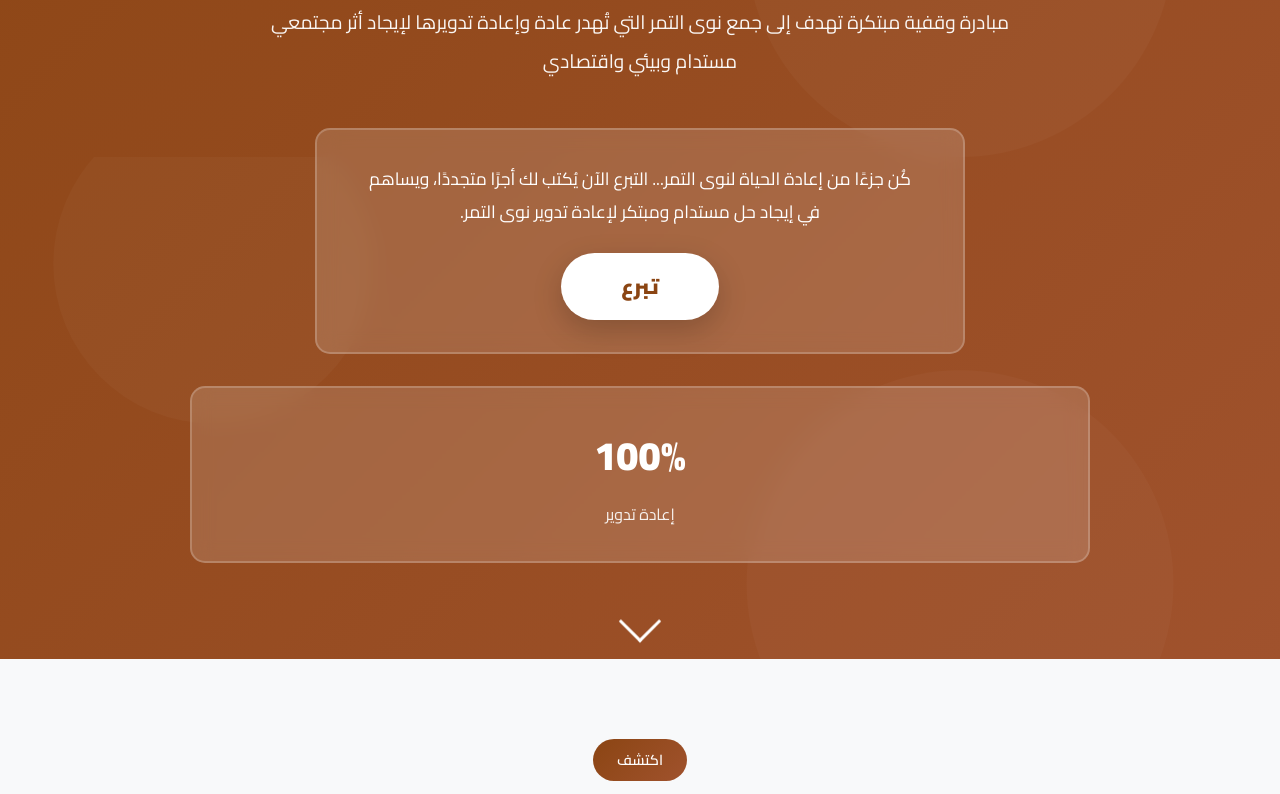
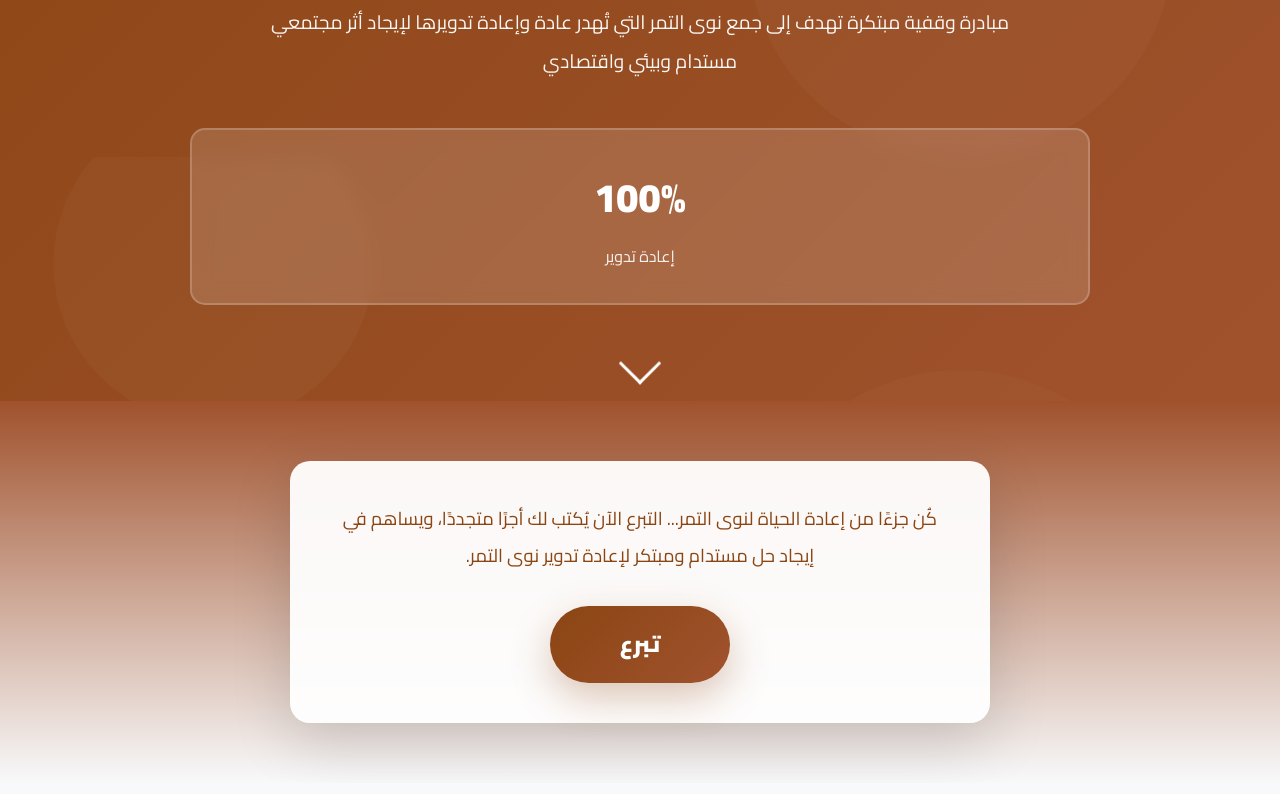
Before and after one commit to mfkrtnote-beep/wep, a website: page public/index.html in a window 1280 px wide. Shown: the part 575-1369 px from the top of the page. Drawn offline with Linux system fonts and the light colour scheme; no server answers.

Commit message:
feat: Move donate CTA to position below hero section
- Moved donate explanation box from inside hero to separate section
- Positioned between hero scroll indicator and quick access section
- Changed to solid white background (0.95 opacity) for better readability
- Brown text on white background instead of white on transparent
- Brown gradient button instead of white button
- Enhanced shadow and visual prominence
- Smoother transition from hero to quick access
- Better separation and visual hierarchy

```diff
--- a/public/index.html
+++ b/public/index.html
@@ -48,14 +48,6 @@
                     مبادرة وقفية مبتكرة تهدف إلى جمع نوى التمر التي تُهدر عادة
                     وإعادة تدويرها لإيجاد أثر مجتمعي مستدام وبيئي واقتصادي
                 </p>
-                <div class="donate-explanation" style="background: rgba(255, 255, 255, 0.15); padding: 2rem 2.5rem; border-radius: 15px; margin: 2rem auto; max-width: 650px; backdrop-filter: blur(10px); border: 2px solid rgba(255, 255, 255, 0.2);">
-                    <p style="color: white; font-size: 1.1rem; line-height: 1.9; margin: 0 0 1.5rem 0; text-align: center; font-weight: 500;">
-                        كُن جزءًا من إعادة الحياة لنوى التمر... التبرع الآن يُكتب لك أجرًا متجددًا، ويساهم في إيجاد حل مستدام ومبتكر لإعادة تدوير نوى التمر.
-                    </p>
-                    <div style="text-align: center;">
-                        <a href="donate.html" style="display: inline-block; background: white; color: #8B4513; padding: 15px 60px; text-decoration: none; border-radius: 50px; font-size: 1.3rem; font-weight: 800; box-shadow: 0 10px 30px rgba(0, 0, 0, 0.2); transition: all 0.3s ease; border: none;">تبرع</a>
-                    </div>
-                </div>
                 <div class="hero-stats">
                     <div class="stat-item">
                         <div class="stat-number">100%</div>
@@ -66,6 +58,20 @@
         </div>
         <div class="scroll-indicator">
             <div class="scroll-arrow"></div>
+        </div>
+    </section>
+
+    <!-- Donate Call-to-Action Section -->
+    <section style="padding: 60px 0; background: linear-gradient(to bottom, #A0522D 0%, #f8f9fa 100%); position: relative;">
+        <div class="container">
+            <div class="donate-explanation" style="background: rgba(255, 255, 255, 0.95); padding: 2.5rem 3rem; border-radius: 20px; margin: 0 auto; max-width: 700px; box-shadow: 0 20px 60px rgba(0, 0, 0, 0.15); border: none;">
+                <p style="color: #8B4513; font-size: 1.15rem; line-height: 2; margin: 0 0 2rem 0; text-align: center; font-weight: 500;">
+                    كُن جزءًا من إعادة الحياة لنوى التمر... التبرع الآن يُكتب لك أجرًا متجددًا، ويساهم في إيجاد حل مستدام ومبتكر لإعادة تدوير نوى التمر.
+                </p>
+                <div style="text-align: center;">
+                    <a href="donate.html" style="display: inline-block; background: linear-gradient(135deg, #8B4513 0%, #A0522D 100%); color: white; padding: 18px 70px; text-decoration: none; border-radius: 50px; font-size: 1.4rem; font-weight: 800; box-shadow: 0 15px 40px rgba(139, 69, 19, 0.3); transition: all 0.3s ease; border: none;">تبرع</a>
+                </div>
+            </div>
         </div>
     </section>
 
--- a/public/styles.css
+++ b/public/styles.css
@@ -780,12 +780,10 @@ body {
     box-shadow: 0 5px 20px rgba(139, 69, 19, 0.3);
 }
 
-/* Combined Donate Explanation and Button */
+/* Donate Call-to-Action Section */
 .donate-explanation a:hover {
-    transform: translateY(-3px);
-    box-shadow: 0 15px 40px rgba(0, 0, 0, 0.3);
-    background: var(--gradient) !important;
-    color: white !important;
+    transform: translateY(-5px) scale(1.03);
+    box-shadow: 0 20px 50px rgba(139, 69, 19, 0.4) !important;
 }
 
 /* Footer */
```
